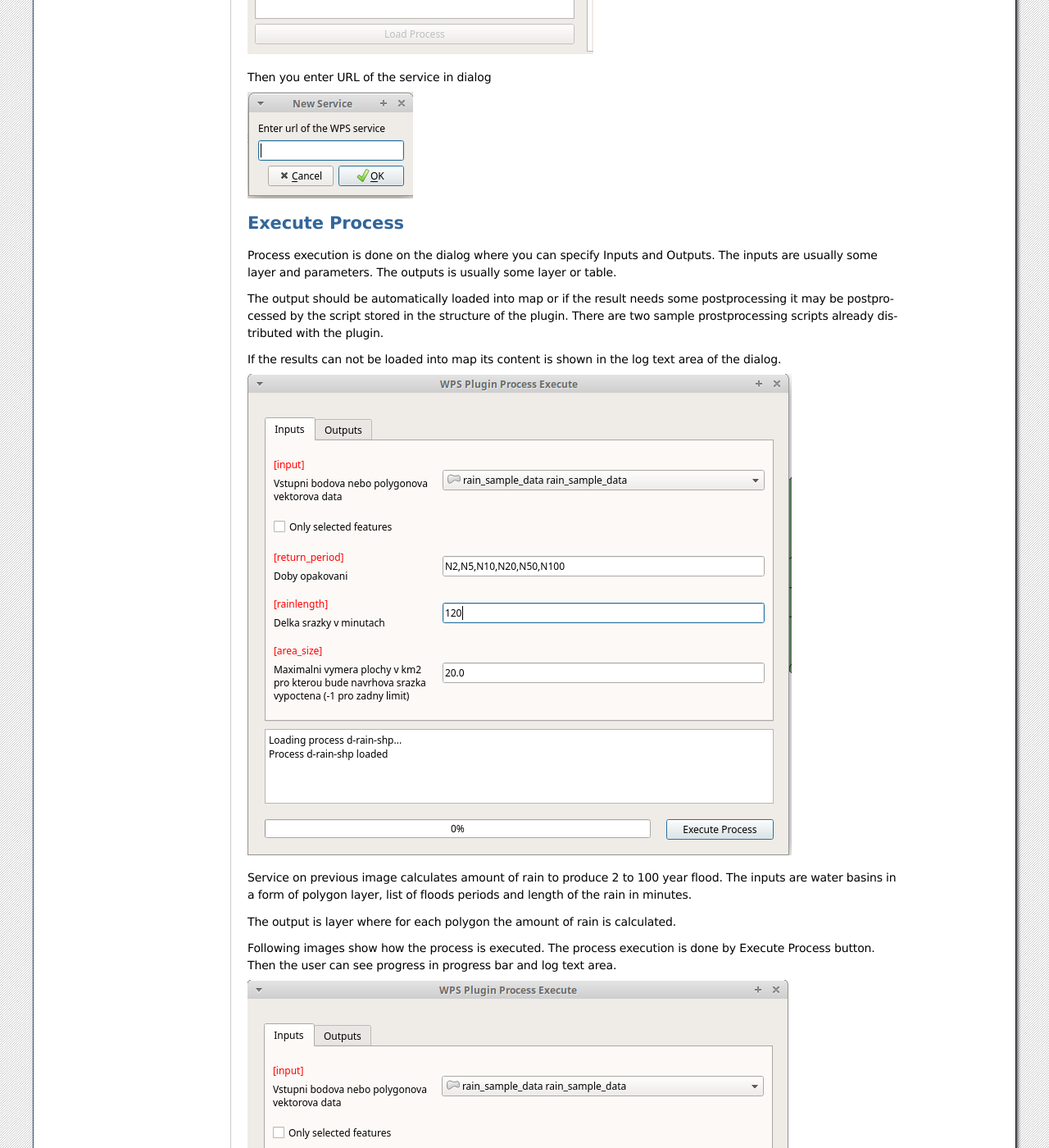
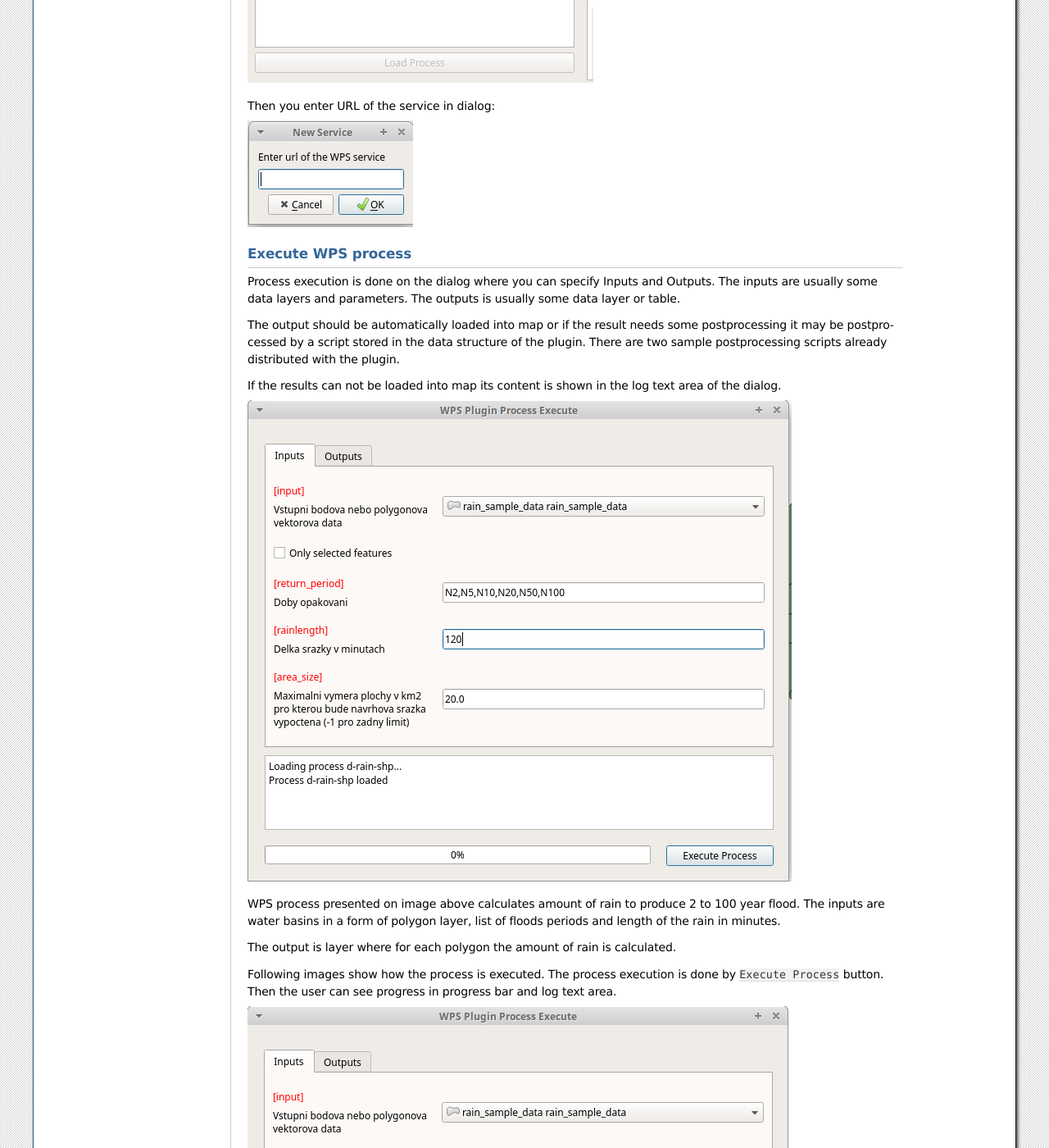
Before and after one commit to pixalytics-ltd/qgis-wps-plugin, a Sphinx documentation site: the page built from help/source/index.rst, in a window 1280 px wide and 1400 px high, scrolled down 2811 px. Shown: the whole window at 82% size. Built offline with Sphinx 7.4.7, drawn with Linux system fonts in a browser that asks for light colours; some of the changed text lies outside the part shown.

```diff
--- a/help/source/index.rst
+++ b/help/source/index.rst
@@ -1,29 +1,33 @@
 QGIS Web Processing Service Client
-==================================
+##################################
 
-This plugin is a basic implementation of Web Processing Service Client.
-It is based on owslib and allows to run all three requests on Web Processing Service.
+This plugin provides a basic implementation of OGC `Web Processing
+Service <https://www.ogc.org/standards/wps>`__ (WPS) client for QGIS Desktop
+environment. It is based on `OWSLib
+<https://geopython.github.io/OWSLib/>`__ and allows to run all three
+requests on WPS:
 
 * GetCapabilities
 * DescribeProcess
 * Execute
 
-Start
-=====
+Introduction
+============
 
-Plugin has button as a part of Plugins Toolbar:
+Plugin is accessible from Plugins Toolbar:
 
 .. image:: images/icon.png
 
-Plugin has one Widget for listing services and processes and one dialog for execute a process.
+Plugin is implemented as dockable widget for listing WPS services and
+processes and a standalone dialog for executing a WPS process.
 
 .. image:: images/widget.png
 
-Use Widget
-==========
+Usage
+=====
 
-The widget allows to add services, list processed for the selected service and open dialog
-to run the process.
+The plugin allows to add new services, list processes for the selected
+service and open dialog to run the process.
 
 To list processes just click by left mouse button on service from the list.
 
@@ -35,80 +39,86 @@ To show process description just click on the process by left button of the mous
 
 To run process you can use three possible ways:
 
-* Click on button Load Process
+* Click on button ``Load Process``
 * Double click by left mouse button on process in the list
-* Right mouse button click on process in the list and Execute button from context menu
+* Right mouse button click on process in the list and ``Execute`` button
+  from contextual menu
 
 .. image:: images/load.png
 
-To add service you can right mouse button click on WPS Services in the widget
+To add service use right mouse button click on ``WPS Services``:
 
 .. image:: images/new_service.png
 
-Then you enter URL of the service in dialog
+Then you enter URL of the service in dialog:
 
 .. image:: images/new_service_url.png
 
-Execute Process
-===============
+Execute WPS process
+-------------------
 
-Process execution is done on the dialog where you can specify Inputs and Outputs.
-The inputs are usually some layer and parameters.
-The outputs is usually some layer or table.
+Process execution is done on the dialog where you can specify Inputs
+and Outputs. The inputs are usually some data layers and
+parameters. The outputs is usually some data layer or table.
 
-The output should be automatically loaded into map or if the result needs
-some postprocessing it may be postprocessed by the script stored in the structure
-of the plugin. There are two sample prostprocessing scripts already distributed
-with the plugin.
+The output should be automatically loaded into map or if the result
+needs some postprocessing it may be postprocessed by a script stored
+in the data structure of the plugin. There are two sample
+postprocessing scripts already distributed with the plugin.
 
-If the results can not be loaded into map its content is shown in the log
-text area of the dialog.
+If the results can not be loaded into map its content is shown in the
+log text area of the dialog.
 
 .. image:: images/inputs.png
 
-Service on previous image calculates amount of rain to produce 2 to 100 year flood.
-The inputs are water basins in a form of polygon layer, list of floods periods and
-length of the rain in minutes.
+WPS process presented on image above calculates amount of rain to
+produce 2 to 100 year flood. The inputs are water basins in a form of
+polygon layer, list of floods periods and length of the rain in
+minutes.
 
-The output is layer where for each polygon the amount of rain is calculated.
+The output is layer where for each polygon the amount of rain is
+calculated.
 
-Following images show how the process is executed. The process execution is done by
-Execute Process button. Then the user can see progress in progress bar and
-log text area.
+Following images show how the process is executed. The process
+execution is done by ``Execute Process`` button. Then the user can see
+progress in progress bar and log text area.
 
 .. image:: images/execute1.png
 
 .. image:: images/execute2.png
 
-When the process is finished the new layer is loaded into map.
-You can see classified result on the following image with table where are
+When the process is finished a new layer is loaded into map. You can
+see classified result on the following image with table where are
 results of the calculation for all selected periods.
 
 .. image:: images/result.png
 
 Handling output
-===============
+---------------
 
-The output can be loaded into map or postprocessed. In a case when there is postprocessing
-script as a part of plugin the dialog allows to select Postprocessing option on Output tab
-of the dialog.
+The output can be loaded into map or postprocessed. In a case when
+there is postprocessing script as a part of plugin the dialog allows
+to select ``Postprocessing`` option on ``Output`` tab of the dialog.
 
 .. image:: images/output.png
 
-Postprocessing scripts are stored in postprocessing directory of the plugin.
-For each service has to be created directory that is named according to URL of the service.
+Postprocessing scripts are stored in ``postprocessing`` directory of
+the plugin.  For each service has to be created directory that is
+named according to URL of the service.
 
 The naming convention is as follow:
 
 URL: https://rain1.fsv.cvut.cz/services/wps
 
-Directory name: rain1_fsv_cvut_cz_services_wps
+Directory name: ``rain1_fsv_cvut_cz_services_wps``
 
-So dots and slashes are changed into underscore character and https:// is removed.
+So dots and slashes are changed into underscore character and
+``https://`` is removed.
 
 The script is then named according to the identifier of the process.
 
-Following script loads result in a form of CSV and joins it with input layer.
+Following script loads result in a form of CSV and joins it with input
+layer.
 
 .. code-block:: python
 
@@ -145,3 +155,13 @@ Following script loads result in a form of CSV and joins it with input layer.
               return None
 
           return 0
+
+Funding
+=======
+
+This work is co-financed under Grant Agreement Connecting Europe
+Facility (CEF) Telecom `project 2018-EU-IA-0095
+<https://ec.europa.eu/inea/en/connecting-europe-facility/cef-telecom/2018-eu-ia-0095>`_
+by the European Union.
+
+.. image:: images/CEF_programme_logo_650px.png
```
Also changed, not shown: help/source/images/CEF_programme_logo_650px.png (added).
